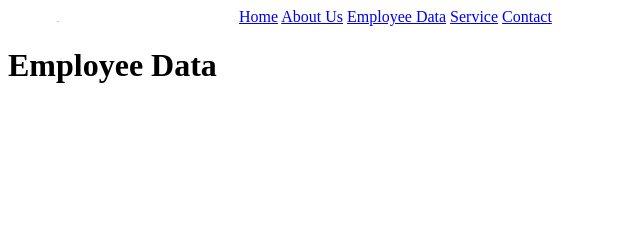
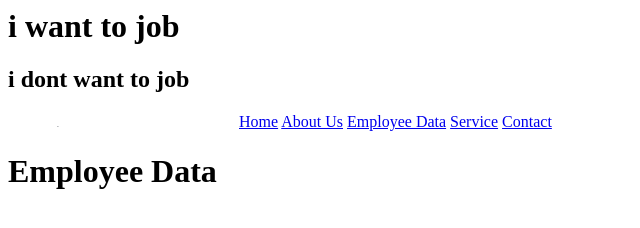
Before and after one commit to varaganitech978/html, a plain HTML site: page employee.html in a window 1280 px wide. Shown: the whole page, without its empty margins (0-640 px from the left). Drawn offline with Linux system fonts and the light colour scheme.

Commit message:
okkkkkkkkkk

```diff
--- a/employee.html
+++ b/employee.html
@@ -2,9 +2,13 @@
 
 <head>
 	<title>First Web Page</title>
+	<link rel="stylesheet" href="./">
 </head>
 
 <body>
+	<h1>i want to job </h1>
+	<h2>i dont want to job</h2>
+
 	<img src="./mounika.jpg">
 
 	<a href="./index.html">Home</a>
--- /dev/null
+++ b/ram/please.css
@@ -0,0 +1,3 @@
+h1,h2{
+ color:blue;
+}
```
Also changed, not shown: 0o.html/ooo.css (added).
